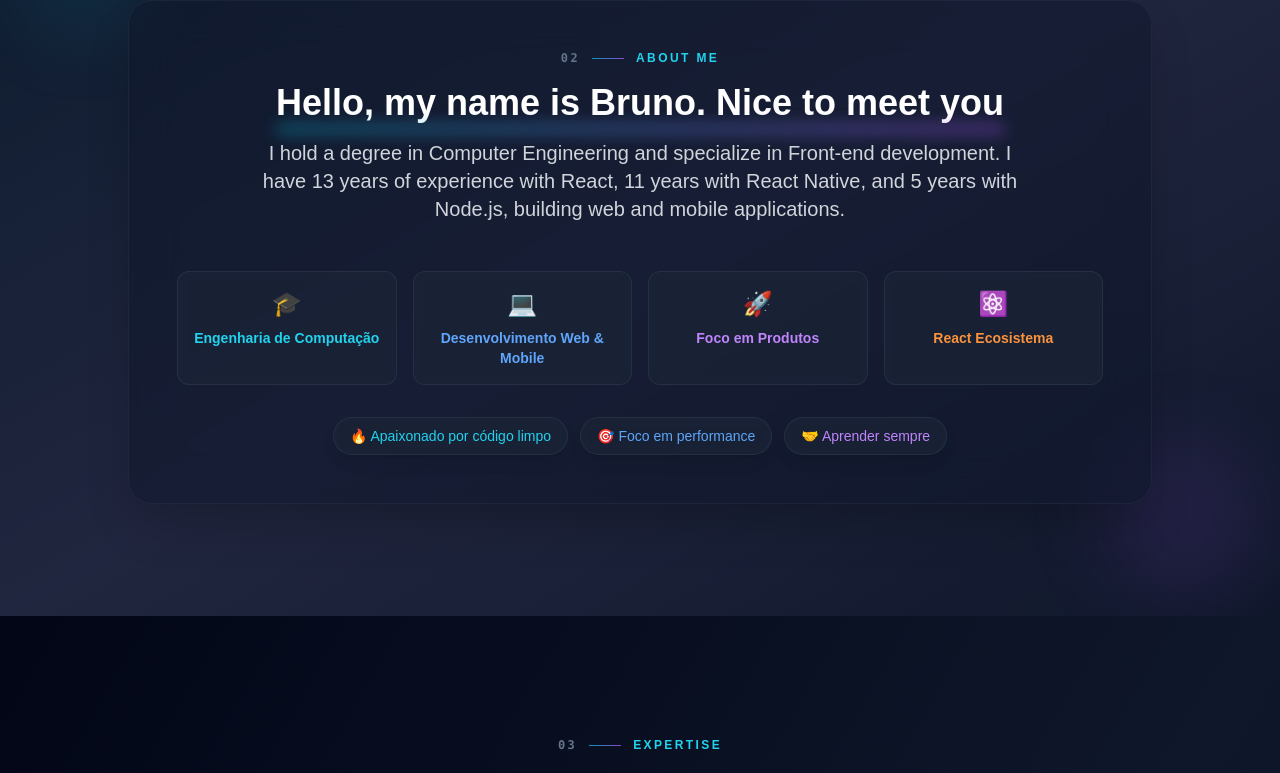
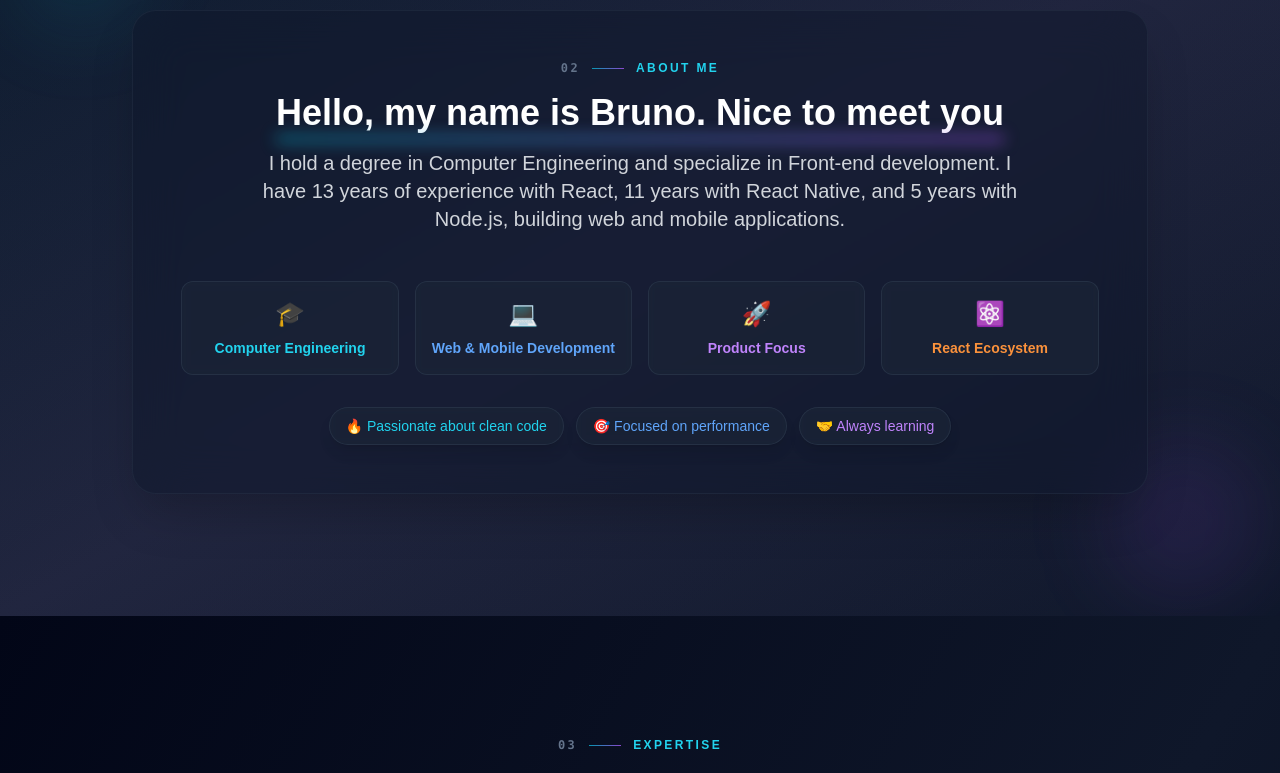
Before and after one commit to brunon80/brunorrl, a React (Vite) app: page / in a window 1280 px wide. Shown: the part 1104-1877 px from the top of the page. Built offline with nearby package versions, Linux system fonts and the light colour scheme.

Commit message:
fix: fixed translations

```diff
--- a/src/i18n/translation.en.ts
+++ b/src/i18n/translation.en.ts
@@ -49,6 +49,17 @@
             title: 'Hello, my name is Bruno. Nice to meet you',
             description:
                 'I hold a degree in Computer Engineering and specialize in Front-end development. I have 13 years of experience with React, 11 years with React Native, and 5 years with Node.js, building web and mobile applications.',
+            achievements: {
+                computerEngineering: 'Computer Engineering',
+                webMobile: 'Web & Mobile Development',
+                productFocus: 'Product Focus',
+                reactEcosystem: 'React Ecosystem',
+            },
+            badges: {
+                cleanCode: 'Passionate about clean code',
+                performance: 'Focused on performance',
+                learnAlways: 'Always learning',
+            },
         },
         skills: {
             title: 'My Skills',
--- a/src/i18n/translation.pt_br.ts
+++ b/src/i18n/translation.pt_br.ts
@@ -49,6 +49,17 @@
             title: 'Olá, meu nome é Bruno. Prazer em conhecê-lo',
             description:
                 'Sou formado em Engenharia de Computação e especialista em desenvolvimento Front-end. Tenho 13 anos de experiência com React, 11 anos com React Native e 5 anos com Node.js, criando aplicações web e mobile.',
+            achievements: {
+                computerEngineering: 'Engenharia de Computação',
+                webMobile: 'Desenvolvimento Web & Mobile',
+                productFocus: 'Foco em Produtos',
+                reactEcosystem: 'React Ecosistema',
+            },
+            badges: {
+                cleanCode: 'Apaixonado por código limpo',
+                performance: 'Foco em performance',
+                learnAlways: 'Aprender sempre',
+            },
         },
         skills: {
             title: 'Minhas Habilidades',
--- a/src/views/Home/components/About/index.tsx
+++ b/src/views/Home/components/About/index.tsx
@@ -7,10 +7,32 @@
     const { t } = useTranslation()
 
     const achievements = [
-        { icon: '🎓', label: 'Engenharia de Computação', color: 'text-cyan-400' },
-        { icon: '💻', label: 'Desenvolvimento Web & Mobile', color: 'text-blue-400' },
-        { icon: '🚀', label: 'Foco em Produtos', color: 'text-purple-400' },
-        { icon: '⚛️', label: 'React Ecosistema', color: 'text-orange-400' }
+        {
+            icon: '🎓',
+            label: t('about.achievements.computerEngineering'),
+            color: 'text-cyan-400'
+        },
+        {
+            icon: '💻',
+            label: t('about.achievements.webMobile'),
+            color: 'text-blue-400'
+        },
+        {
+            icon: '🚀',
+            label: t('about.achievements.productFocus'),
+            color: 'text-purple-400'
+        },
+        {
+            icon: '⚛️',
+            label: t('about.achievements.reactEcosystem'),
+            color: 'text-orange-400'
+        }
+    ]
+
+    const highlights = [
+        { label: t('about.badges.cleanCode'), color: 'text-cyan-400' },
+        { label: t('about.badges.performance'), color: 'text-blue-400' },
+        { label: t('about.badges.learnAlways'), color: 'text-purple-400' }
     ]
 
     return (
@@ -51,15 +73,15 @@
 
                 {/* Additional info */}
                 <div className="mt-8 flex flex-wrap justify-center gap-3 animate-fade-in-up delay-400">
-                    <span className="inline-flex items-center px-4 py-2 bg-slate-800/60 backdrop-blur-sm rounded-full text-sm text-cyan-400 border border-slate-700/50 shadow-lg">
-                        🔥 Apaixonado por código limpo
-                    </span>
-                    <span className="inline-flex items-center px-4 py-2 bg-slate-800/60 backdrop-blur-sm rounded-full text-sm text-blue-400 border border-slate-700/50 shadow-lg">
-                        🎯 Foco em performance
-                    </span>
-                    <span className="inline-flex items-center px-4 py-2 bg-slate-800/60 backdrop-blur-sm rounded-full text-sm text-purple-400 border border-slate-700/50 shadow-lg">
-                        🤝 Aprender sempre
-                    </span>
+                    {highlights.map((item, idx) => (
+                        <span
+                            key={idx}
+                            className={`inline-flex items-center px-4 py-2 bg-slate-800/60 backdrop-blur-sm rounded-full text-sm border border-slate-700/50 shadow-lg ${item.color}`}
+                        >
+                            {idx === 0 ? '🔥 ' : idx === 1 ? '🎯 ' : '🤝 '}
+                            {item.label}
+                        </span>
+                    ))}
                 </div>
             </div>
         </Container>
```
